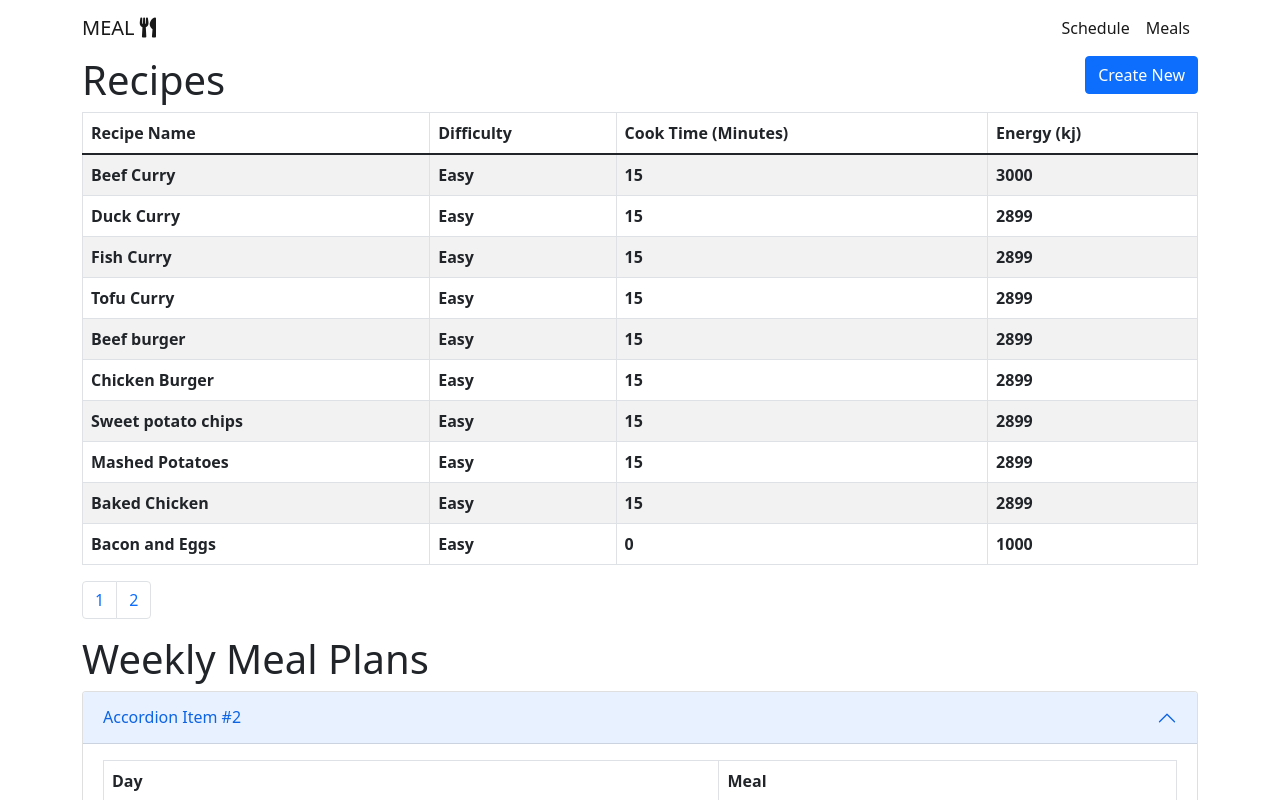
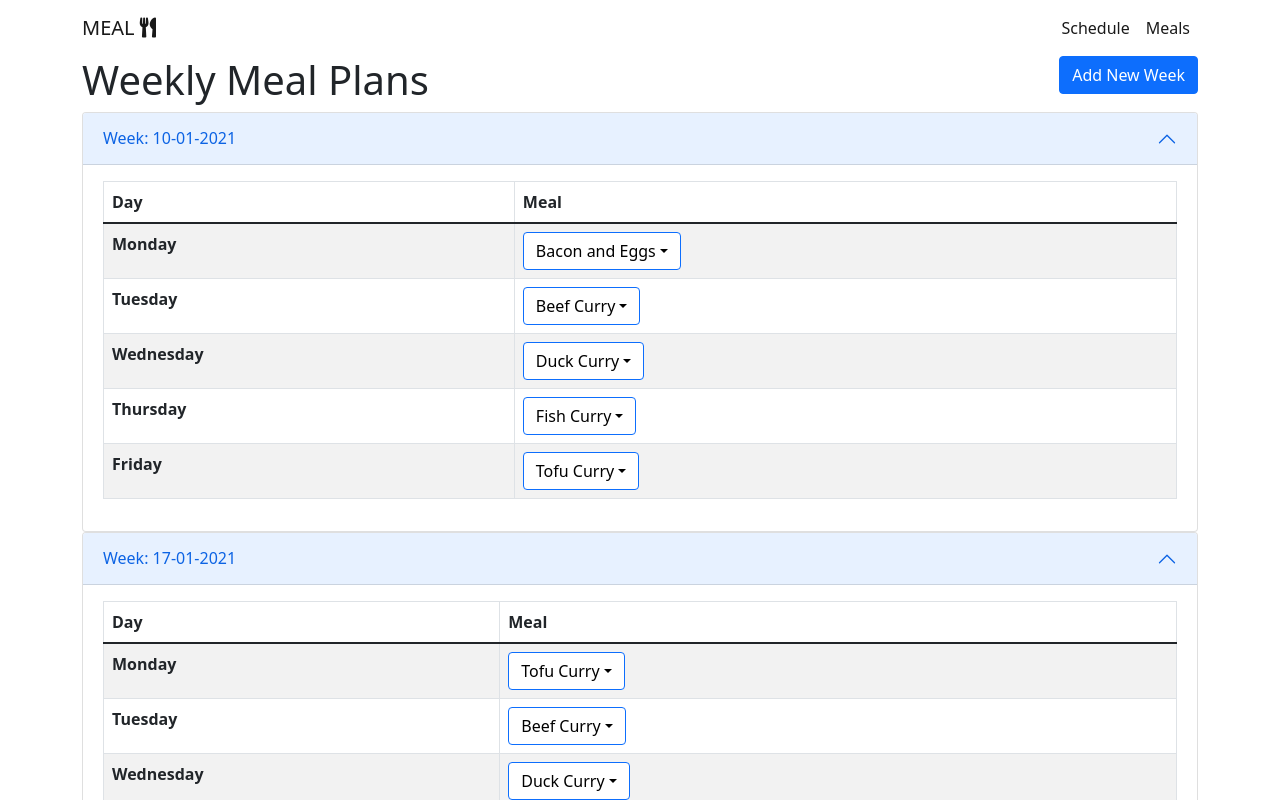
Before and after one commit to Markzhou2207/Meal-Planner, a React (Create React App) app: page /recipes in a window 1280 px wide. Shown: the top 800 px of the page. Built offline with nearby package versions, Linux system fonts and the light colour scheme; data requests are answered from the project's data file.

Commit message:
Added EditMealPlan + Add new week

```diff
--- a/db.json
+++ b/db.json
@@ -1,5 +1,17 @@
 {
   "recipes": [
+    {
+      "id": 1,
+      "name": "Tonkotsu Ramen",
+      "ingredients": "Lorem ipsum dolor sit amet, consectetur adipiscing elit. Nunc aliquam lorem in sodales cursus. Vivamus non quam vitae ipsum lacinia volutpat. Cras nec placerat ante. Nullam vitae leo ultrices, auctor sem ut, ullamcorper nunc. Mauris in massa orci. Suspendisse potenti. Vivamus fermentum augue vel eros tempor, vitae pulvinar dolor sagittis.",
+      "steps": "1. Boil Chick, 2. Brown Beef",
+      "energy": "3000",
+      "fat": 28.5,
+      "protein": 12,
+      "sodium": 1226,
+      "time": 15,
+      "difficulty": "Easy"
+    },
     {
       "id": 2,
       "name": "Beef Curry",
@@ -131,11 +143,12 @@
     },
     {
       "id": 12,
-      "name": "Chicken Nuggets",
+      "name": "test",
       "ingredients": "test",
       "steps": "test",
       "energy": "0",
       "fat": "0",
+      "carbs": "0",
       "protein": "0",
       "sodium": "0",
       "time": "0",
@@ -145,12 +158,377 @@
   "plans": [
     {
       "id": 0,
-      "startDate": "",
-      "monday": "Chick",
-      "tuesday": 2,
-      "wednesday": 3,
-      "thursday": 4,
-      "friday": 5
+      "startDate": "10-01-2021",
+      "meals": [
+        "11",
+        "2",
+        "3",
+        "4",
+        "5"
+      ]
+    },
+    {
+      "id": 1,
+      "startDate": "17-01-2021",
+      "meals": [
+        "5",
+        "2",
+        "3",
+        "4",
+        "9"
+      ]
+    },
+    {
+      "id": 2,
+      "startDate": "24-01-2021",
+      "meals": [
+        "5",
+        "2",
+        "3",
+        "4",
+        "9"
+      ]
+    },
+    {
+      "id": 3,
+      "startDate": "31-01-2021",
+      "meals": [
+        "5",
+        "2",
+        "3",
+        "4",
+        "9"
+      ]
+    },
+    {
+      "id": 4,
+      "startDate": "07-02-2021",
+      "meals": [
+        "5",
+        "2",
+        "3",
+        "4",
+        "9"
+      ]
+    },
+    {
+      "id": 5,
+      "startDate": "14-02-2021",
+      "meals": [
+        "5",
+        "2",
+        "3",
+        "4",
+        "9"
+      ]
+    },
+    {
+      "id": 6,
+      "startDate": "21-02-2021",
+      "meals": [
+        "5",
+        "2",
+        "3",
+        "4",
+        "9"
+      ]
+    },
+    {
+      "id": 7,
+      "startDate": "28-02-2021",
+      "meals": [
+        "5",
+        "2",
+        "3",
+        "4",
+        "9"
+      ]
+    },
+    {
+      "id": 8,
+      "startDate": "07-03-2021",
+      "meals": [
+        "5",
+        "2",
+        "3",
+        "4",
+        "9"
+      ]
+    },
+    {
+      "id": 9,
+      "startDate": "14-03-2021",
+      "meals": [
+        "5",
+        "2",
+        "3",
+        "4",
+        "9"
+      ]
+    },
+    {
+      "id": 10,
+      "startDate": "21-03-2021",
+      "meals": [
+        "5",
+        "2",
+        "3",
+        "4",
+        "9"
+      ]
+    },
+    {
+      "id": 11,
+      "startDate": "28-03-2021",
+      "meals": [
+        "5",
+        "2",
+        "3",
+        "4",
+        "9"
+      ]
+    },
+    {
+      "id": 12,
+      "startDate": "04-04-2021",
+      "meals": [
+        "5",
+        "2",
+        "3",
+        "4",
+        "9"
+      ]
+    },
+    {
+      "id": 13,
+      "startDate": "11-04-2021",
+      "meals": [
+        "5",
+        "2",
+        "3",
+        "4",
+        "9"
+      ]
+    },
+    {
+      "id": 14,
+      "startDate": "18-04-2021",
+      "meals": [
+        "5",
+        "2",
+        "3",
+        "4",
+        "9"
+      ]
+    },
+    {
+      "id": 15,
+      "startDate": "25/04/2021",
+      "meals": [
+        "5",
+        "2",
+        "3",
+        "4",
+        "9"
+      ]
+    },
+    {
+      "id": 16,
+      "startDate": "02/05/2021",
+      "meals": [
+        "5",
+        "2",
+        "3",
+        "4",
+        "9"
+      ]
+    },
+    {
+      "id": 17,
+      "startDate": "09/05/2021",
+      "meals": [
+        "5",
+        "2",
+        "3",
+        "4",
+        "9"
+      ]
+    },
+    {
+      "id": 18,
+      "startDate": "16/05/2021",
+      "meals": [
+        "5",
+        "2",
+        "3",
+        "4",
+        "9"
+      ]
+    },
+    {
+      "id": 19,
+      "startDate": "23/05/2021",
+      "meals": [
+        "5",
+        "2",
+        "3",
+        "4",
+        "9"
+      ]
+    },
+    {
+      "id": 20,
+      "startDate": "30/05/2021",
+      "meals": [
+        "5",
+        "2",
+        "3",
+        "4",
+        "9"
+      ]
+    },
+    {
+      "id": 21,
+      "startDate": "06/06/2021",
+      "meals": [
+        "5",
+        "2",
+        "3",
+        "4",
+        "9"
+      ]
+    },
+    {
+      "id": 22,
+      "startDate": "13/06/2021",
+      "meals": [
+        "5",
+        "2",
+        "3",
+        "4",
+        "9"
+      ]
+    },
+    {
+      "id": 23,
+      "startDate": "20/06/2021",
+      "meals": [
+        "5",
+        "2",
+        "3",
+        "4",
+        "9"
+      ]
+    },
+    {
+      "id": 24,
+      "startDate": "27/06/2021",
+      "meals": [
+        "5",
+        "2",
+        "3",
+        "4",
+        "9"
+      ]
+    },
+    {
+      "id": 25,
+      "startDate": "04/07/2021",
+      "meals": [
+        "5",
+        "2",
+        "3",
+        "4",
+        "9"
+      ]
+    },
+    {
+      "id": 26,
+      "startDate": "11/07/2021",
+      "meals": [
+        "5",
+        "2",
+        "3",
+        "4",
+        "9"
+      ]
+    },
+    {
+      "id": 27,
+      "startDate": "18/07/2021",
+      "meals": [
+        "5",
+        "2",
+        "3",
+        "4",
+        "9"
+      ]
+    },
+    {
+      "id": 28,
+      "startDate": "25/07/2021",
+      "meals": [
+        "5",
+        "2",
+        "3",
+        "4",
+        "9"
+      ]
+    },
+    {
+      "id": 29,
+      "startDate": "01/08/2021",
+      "meals": [
+        "5",
+        "2",
+        "3",
+        "4",
+        "9"
+      ]
+    },
+    {
+      "id": 30,
+      "startDate": "08/08/2021",
+      "meals": [
+        "5",
+        "2",
+        "3",
+        "4",
+        "9"
+      ]
+    },
+    {
+      "id": 31,
+      "startDate": "15/08/2021",
+      "meals": [
+        "5",
+        "2",
+        "3",
+        "4",
+        "9"
+      ]
+    },
+    {
+      "id": 32,
+      "startDate": "22/08/2021",
+      "meals": [
+        "5",
+        "2",
+        "3",
+        "4",
+        "9"
+      ]
+    },
+    {
+      "id": 33,
+      "startDate": "29/08/2021",
+      "meals": [
+        "5",
+        "2",
+        "3",
+        "4",
+        "9"
+      ]
     }
   ]
 }
--- a/src/App.js
+++ b/src/App.js
@@ -18,7 +18,7 @@ function App() {
             <Route path='/recipes' component={RecipePage}/>
           </Routes>
         </Router>
-        <RecipePage></RecipePage>
+        {/* <RecipePage></RecipePage> */}
         <SchedulePage></SchedulePage>
     </div>
   );
--- a/src/components/RecipeModal.js
+++ b/src/components/RecipeModal.js
@@ -3,8 +3,7 @@ import Modal from 'react-bootstrap/Modal'
 import Button from 'react-bootstrap/Button'
 import Form from 'react-bootstrap/Form'
 import FloatingLabel from 'react-bootstrap/FloatingLabel'
-import { useState,setState } from 'react'
-import RecipeList from './RecipeList'
+import { useState } from 'react'
 
 const RecipeModal=({showModal, setShowModal,addRecipe,editRecipe,deleteRecipe,activeRecipe,setActiveRecipe}) =>{
     const[id, setId] = useState(0);
--- a/src/components/WeekPanel.js
+++ b/src/components/WeekPanel.js
@@ -1,13 +1,51 @@
-import React from 'react'
 import Accordion from 'react-bootstrap/Accordion'
 import Table from 'react-bootstrap/Table'
-const WeekPanel = ({schedule}) => {
-    console.log(schedule[0])
+import WeekRow from './WeekRow'
+import { useEffect,useState } from 'react'
+const WeekPanel = ({mealPlan,recipes,setRefresh}) => {
+    const [mondayMeal, setMondayMeal] = useState('')
+
+    const [meals,setMeals] = useState(['','','','',''])
+    let mealArray=['','','','','']
+    useEffect(()=>{
+        const mapMealName = async()=>{
+            var arr=['','','','','']
+            if(recipes && mealPlan){
+                for(let i=0;i<5;i++){
+                    arr[i]=recipes[mealPlan.meals[i]]
+                    mealArray[i]=recipes[mealPlan.meals[i]]
+                }
+            }
+            setMeals(arr)
+        }
+        mapMealName()
+    },[recipes,mealPlan])
+
+
+
+    const editMeal = async(day,meal) =>{
+        mealPlan.meals[day]=meal.id
+        const res = await fetch(`http://localhost:5000/plans/${mealPlan.id}`,{
+            method:'PUT',
+            headers:{
+                'Content-type':'application/json'
+            },
+            body: JSON.stringify(mealPlan)
+        })
+        setRefresh(prev=>!prev)
+
+    }
+
+
+
+
+
     return (
         <div>
+            {mealPlan ? (
              <Accordion defaultActiveKey="0">
              <Accordion.Item eventKey="0">
-                <Accordion.Header>Accordion Item #2</Accordion.Header>
+                 <Accordion.Header>Week: {mealPlan.startDate}</Accordion.Header>
                  <Accordion.Body>
                  <Table striped bordered hover>
                      <thead>
@@ -17,32 +55,16 @@ const WeekPanel = ({schedule}) => {
                          </tr>
                      </thead>
                      <tbody>
-                        <tr>
-                            <th>Monday</th>
-                            <th>{schedule.monday}</th>
-                        </tr>
-                        <tr>
-                            <th>Tuesday</th>
-                            <th>Chicken</th>
-                        </tr>
-                        <tr>
-                            <th>Wednesday</th>
-                            <th>Chicken</th>
-                        </tr>
-                        <tr>
-                            <th>Thursday</th>
-                            <th>Chicken</th>
-                        </tr>
-                        <tr>
-                            <th>Friday</th>
-                            <th>Chicken</th>
-                        </tr>
+                        {Object.entries(meals).map(([id,name])=>(
+                            <WeekRow day={id} meal={name} recipes={recipes} editMeal={editMeal}/>
+                                ))}
                      </tbody>
 
                  </Table>
                  </Accordion.Body>
              </Accordion.Item>
              </Accordion>
+            ):null}
         </div>
     )
 }
--- a/src/components/WeekRow.js
+++ b/src/components/WeekRow.js
@@ -1,27 +1,42 @@
 import { useState,useEffect } from 'react'
 import Dropdown from 'react-bootstrap/Dropdown'
 
-const DropdownMenu = ({day,meal,recipes}) => {
+const DropdownMenu = ({day,meal,recipes,editMeal}) => {
     const [days] = useState(['Monday','Tuesday','Wednesday','Thursday','Friday'])
+    const [currMeal,setCurrMeal] = useState('')
+    const changeMeal=async(meal) =>{
+        editMeal(day,meal)
+    }
 
+    useEffect(()=>{
+        if(meal){
+             setCurrMeal(meal)
+        } else {
+            setCurrMeal("      ")
+        }
 
+    },[meal])
     return (
         <>
             <tr>
                              <th>{days[day]}</th>
                              <th>
-                             <Dropdown>
+                             <Dropdown onChange={(key)=>editMeal(key)}>
                             <Dropdown.Toggle style={{backgroundColor:'white', color:'black'}}  id="dropdown-basic">
-                                Dropdown Button
+                                {currMeal}
                             </Dropdown.Toggle>
 
-                            <Dropdown.Menu>
-                                {recipes.map((recipe)=>(
+                            <Dropdown.Menu onChange={(key)=>editMeal(key)}>
+                                {/* {recipes.map((recipe)=>(
                                     <Dropdown.Item href="#/action-1">{recipe.name}</Dropdown.Item>
+
+                                ))}  */}
+                                {Object.entries(recipes).map(([id,name])=>(
+                                    <Dropdown.Item onClick={()=>changeMeal({id})} key={id}>{name}</Dropdown.Item>
 
                                 ))}
                                 <Dropdown.Divider />
-                                <Dropdown.Item style={{color:'red'}}href="#/action-1">Remove</Dropdown.Item>
+                                <Dropdown.Item style={{color:'red'}} onClick={()=>changeMeal('')}>Remove</Dropdown.Item>
 
                             </Dropdown.Menu>
 
--- a/src/components/pages/SchedulePage.js
+++ b/src/components/pages/SchedulePage.js
@@ -1,26 +1,66 @@
 import WeekPanel from '../WeekPanel'
 import Container from 'react-bootstrap/Container'
+import Button from 'react-bootstrap/button'
 import { useState,useEffect } from 'react'
 const SchedulePage = () => {
-    const[schedule,setSchedule]=useState('')
-
+    const[mealPlan,setMealPlan]=useState([])
+    const[recipes,setRecipes]=useState({})
+    const[refresh,setRefresh] = useState(true)
     //Addes recipes from json into the recipe list
     //refreshes with refreshRecipe value changes
     useEffect(()=>{
         const getPlan = async()=>{
             const res = await fetch('http://localhost:5000/plans')
             const data = await res.json()
-            setSchedule(data)
+            setMealPlan(data)
         }
 
         getPlan()
+        console.log(mealPlan)
+    },[refresh])
+
+    useEffect(()=>{
+        const getRecipes = async()=>{
+            const res = await fetch('http://localhost:5000/recipes')
+            const data = await res.json()
+            let dictionary = Object.assign({},...data.map((x)=>({[x.id]:x.name})))
+            setRecipes(dictionary)
+        }
+
+        getRecipes()
     },[])
+
+
+    const addNewWeek = async()=>{
+        console.log(mealPlan.length)
+        var newPlan = mealPlan[mealPlan.length-1]
+        var dateParts = newPlan.startDate.split("/");
+        var dateObject = new Date(+dateParts[2], dateParts[1] - 1, +dateParts[0]);
+        dateObject.setDate(dateObject.getDate()+7)
+        var newDate = dateObject.toLocaleDateString("en-AU")
+        newPlan.id++
+        newPlan.startDate=newDate
+
+        const res = await fetch(`http://localhost:5000/plans`,{
+            method:'POST',
+            headers:{
+                'Content-type':'application/json'
+            },
+            body: JSON.stringify(newPlan)
+        })
+        setRefresh(prev=>!prev)
+
+    }
 
     return (
         <div>
             <Container>
-                <h1>Weekly Meal Plans</h1>
-                <WeekPanel schedule={schedule}/>
+                <h1 style={{display:'inline-block'}}>Weekly Meal Plans</h1>
+                <Button style={{display:'inline-block',float:'right',top:'50%'}} onClick={()=>addNewWeek()} variant='primary'>Add New Week</Button>{' '}
+                {Object.entries(mealPlan).map(([id,plan])=>(
+                        console.log(id+"   "+plan.id),
+                        <WeekPanel mealPlan={plan} recipes={recipes} setRefresh={setRefresh}/>
+                    ))}
             </Container>
         </div>
     )
```
Lines whose indentation alone changed are shown as unchanged.
